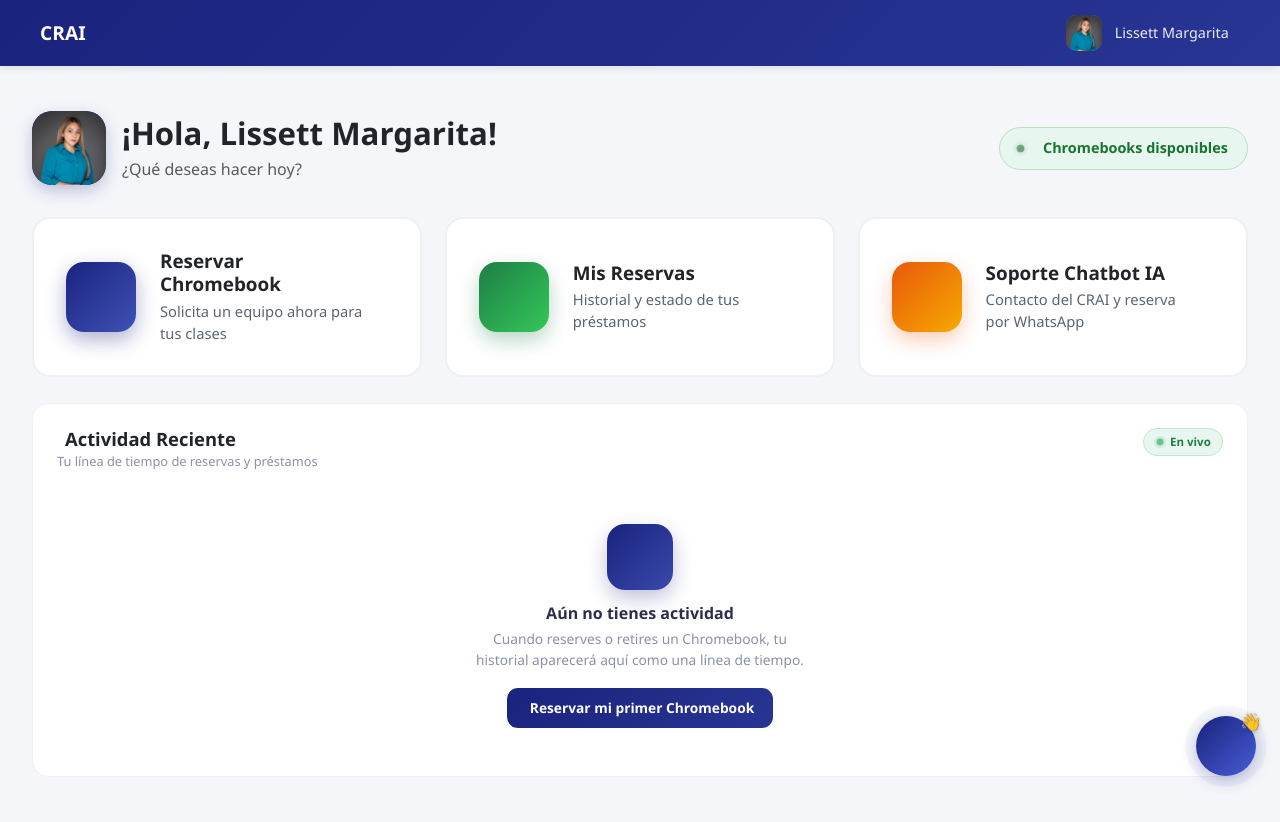
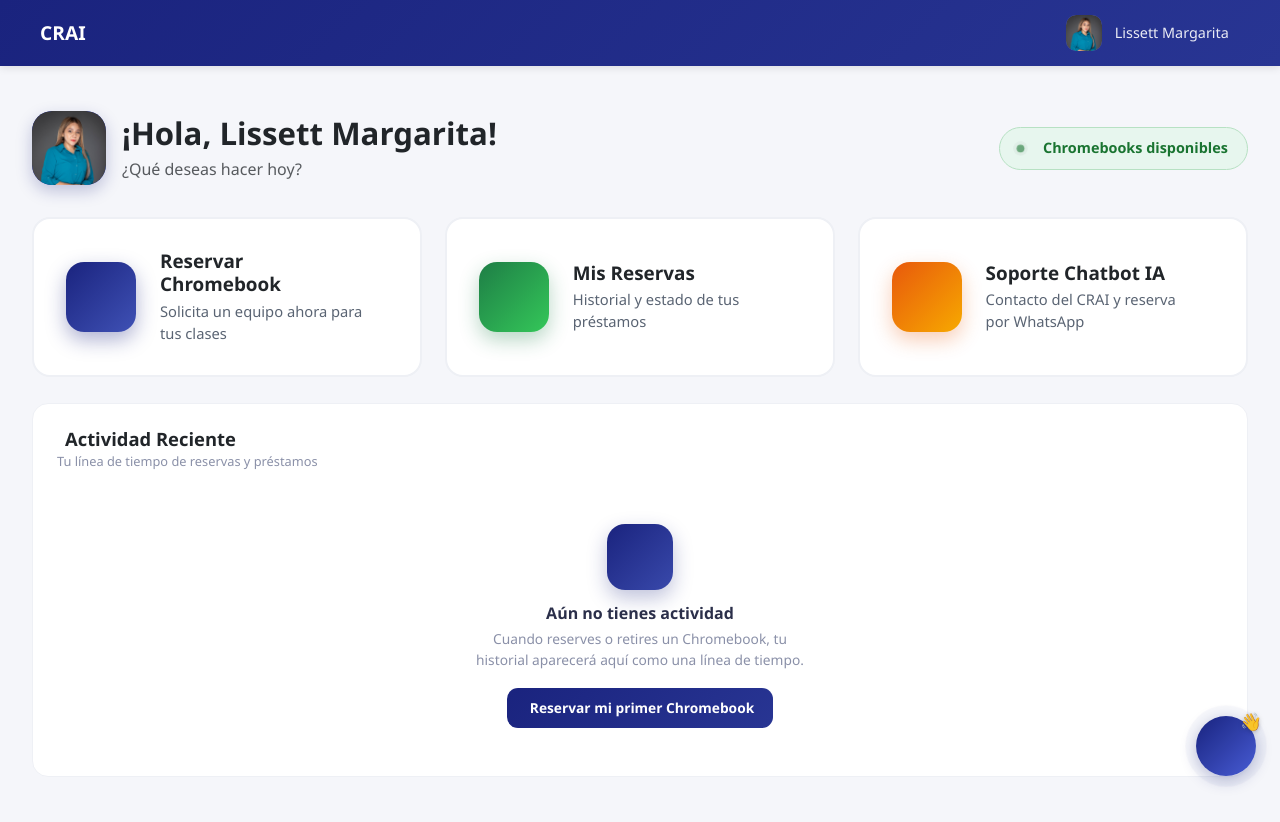
Before and after one commit to AnderProject/crai-chromebook-management, a Django app: page /estudiantes/portal/ in a window 1280 px wide. Run offline with Django 5.2, Linux system fonts and the light colour scheme; a user stored in the database is signed in; data comes from the database, SQL or seed files in the repository; data that the repository does not hold is empty; some libraries are stand-ins or nearby versions.

Commit message:
style(portal-estudiante): quitar la etiqueta 'En vivo' de Actividad Reciente
Co-Authored-By: Claude Fable 5 <noreply@anthropic.com>

```diff
--- a/templates/estudiantes/portal.html
+++ b/templates/estudiantes/portal.html
@@ -102,7 +102,6 @@
                     </h5>
                     <p class="actividad-sub">Tu línea de tiempo de reservas y préstamos</p>
                 </div>
-                <span class="actividad-live"><span class="actividad-live-dot"></span> En vivo</span>
             </div>
 
             <div class="actividad-lista">
```
